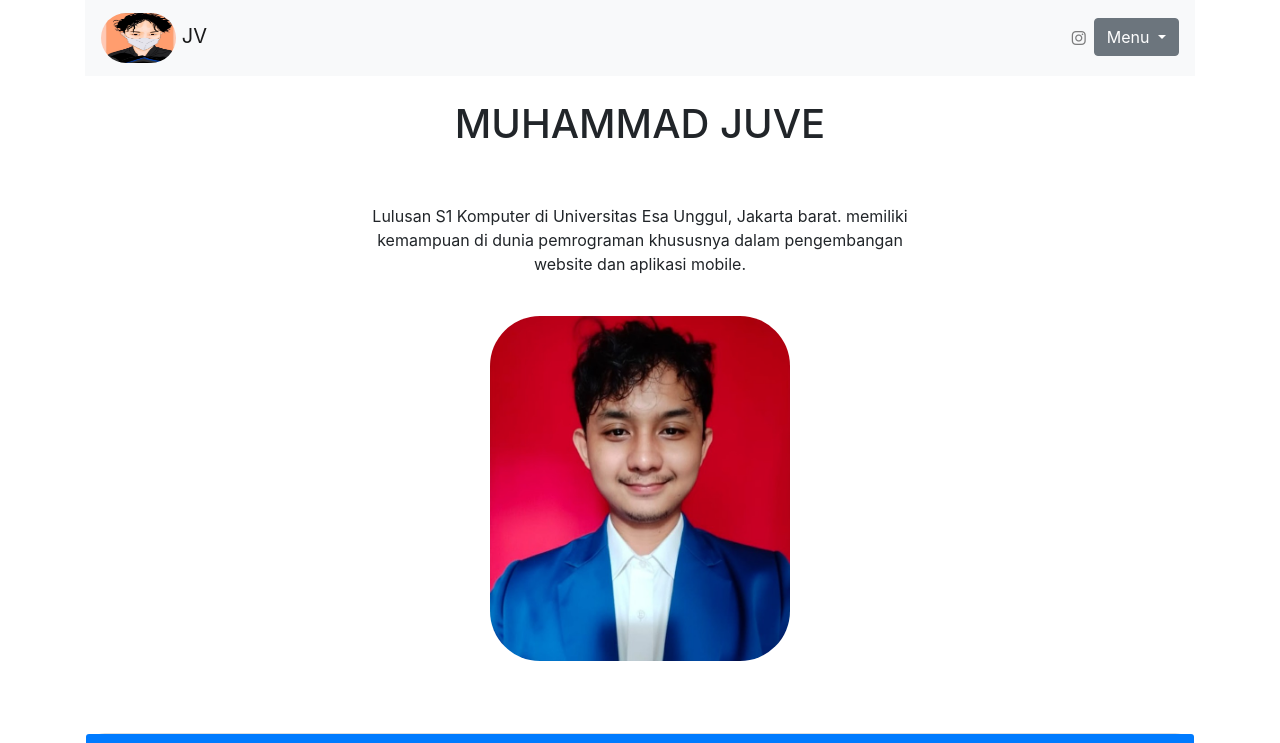
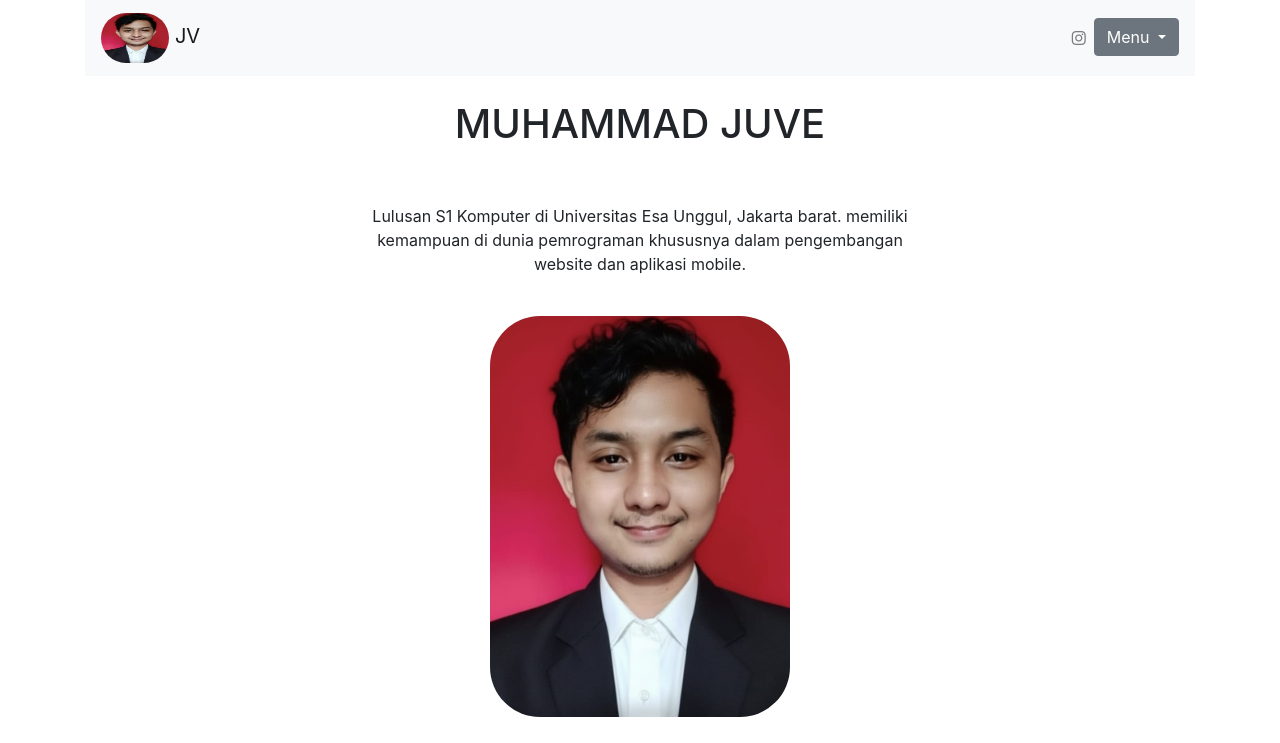
Before and after one commit to Juvealaziz/project, a plain HTML site: page profile/index.html in a window 1280 px wide. Shown: the top 743 px of the page. Drawn offline with nearby package versions, Linux system fonts and the light colour scheme.

Commit message:
Update index.html

```diff
--- a/profile/index.html
+++ b/profile/index.html
@@ -46,7 +46,7 @@
     <header>
       <div class="container">
         <nav class="navbar navbar-expand-lg navbar-light bg-light">
-          <a class="navbar-brand" href="#">    <img class="card-img-top" src="img.jpeg" alt="image" width="80" height="50"> JV</a>
+          <a class="navbar-brand" href="#">    <img class="card-img-top" src="fp.jpeg" alt="image" width="80" height="50"> JV</a>
 
           <button
             class="navbar-toggler"
@@ -128,7 +128,7 @@
 
 
                   </style>
-                  <img class="photo card-img-top" src="photojv.jpeg" alt="image">
+                  <img class="photo card-img-top" src="fp.jpeg" alt="image">
                 </div>
 
                 </div>
```
